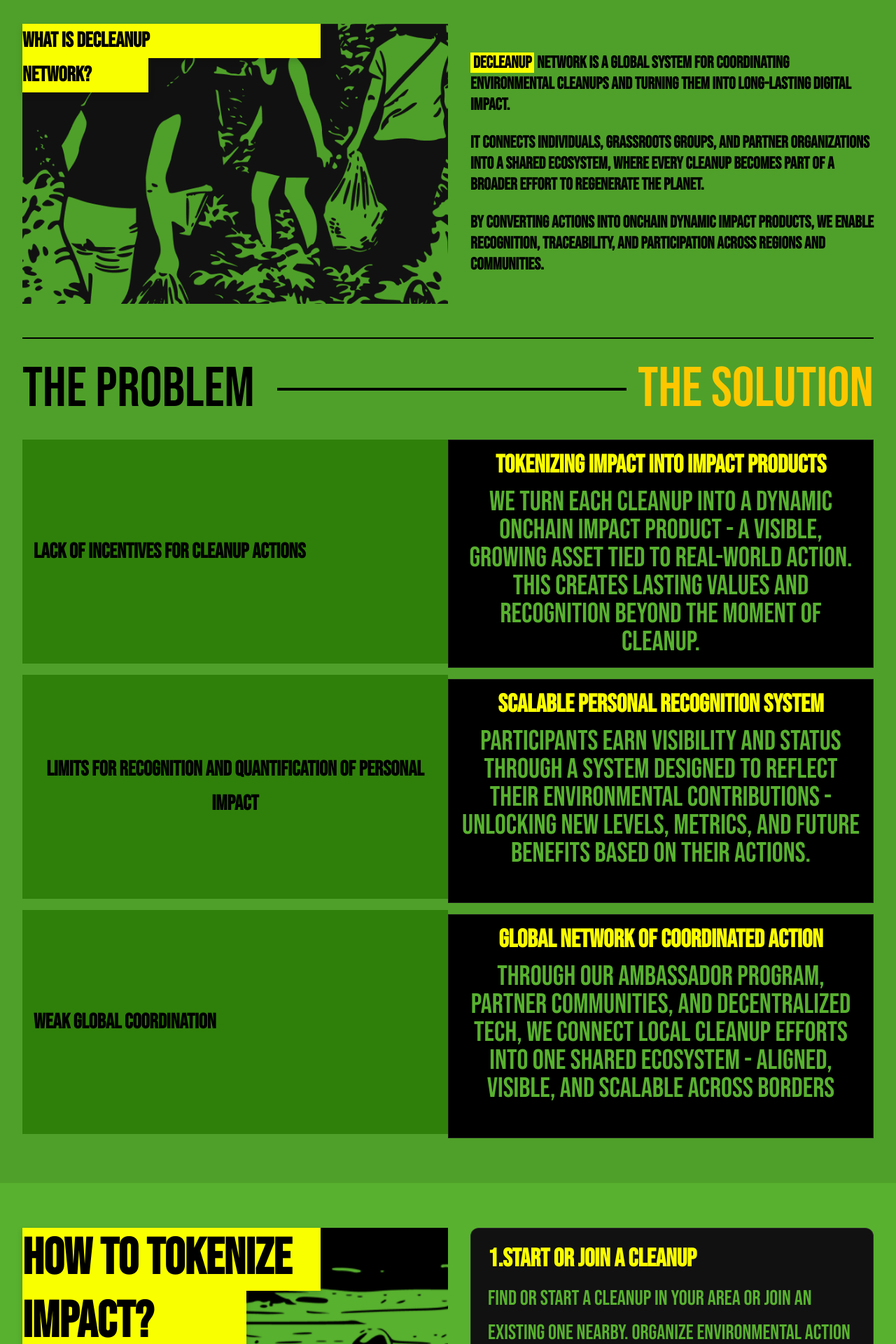
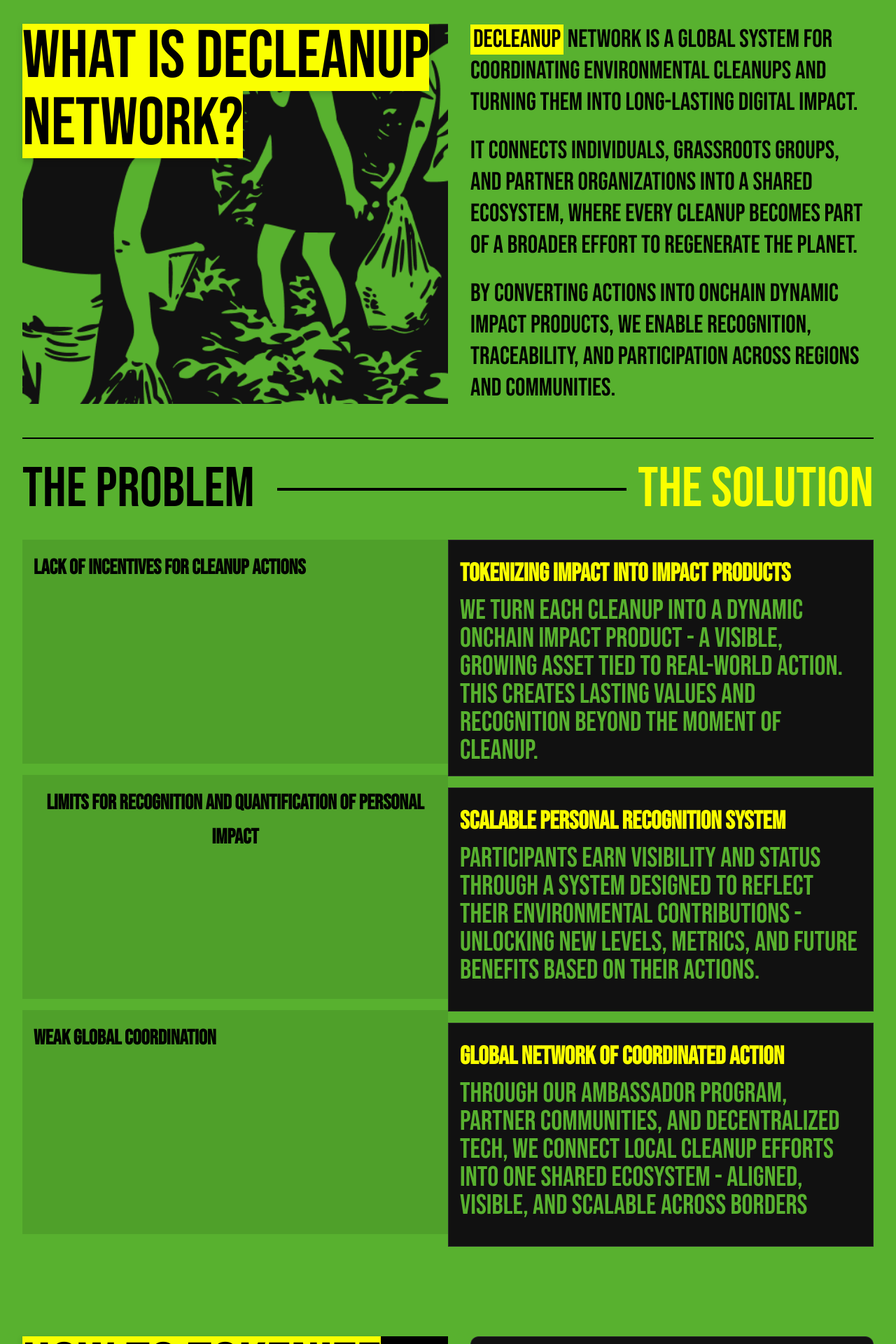
Before and after one commit to DeCleanup-Network/landing-page, a Next.js app: page / in a window 1280 px wide. Shown: the part 880-2800 px from the top of the page at 70% size. Built offline with nearby package versions, Linux system fonts and the light colour scheme.

Commit message:
fix: fix the border, background color and button for the how to tokonize section

```diff
--- a/components/HeroSection/Hero.tsx
+++ b/components/HeroSection/Hero.tsx
@@ -23,7 +23,7 @@
         </div>
         <Divider className="mt-16"/>
         <div className="sm:px-5 px-2 mb-4  w-full">
-        <Button>GET STARTED</Button>
+        <Button className="hover:bg-black/80">GET STARTED</Button>
         </div>
         <Divider/>
     </div>
--- a/components/HowToTokonizeImpact/TokenizeImpactSection.tsx
+++ b/components/HowToTokonizeImpact/TokenizeImpactSection.tsx
@@ -34,7 +34,7 @@
   ];
 
   return (
-    <div className="h-screen ">
+    <div className="h-screen">
       <div className="mx-auto px-4 sm:px-6 lg:px-8 py-8 lg:py-16">
         {/* Hero Section */}
         <div className="text-center flex flex-col md:flex-row lg:text-left">
@@ -47,11 +47,15 @@
                 backgroundImage: "url('/image1.png')",
               }}
             ></div>
+             <div className="absolute top-0 flex flex-col left-0 text-2xl sm:text-2xl lg:text-5xl xl:text-3xl font-black text-black uppercase leading-relaxed drop-shadow-lg">
+              <div className="inline-block bg-[#FAFF00] text-8xl font-medium">
+               How to Tokenize
+              </div>
+              <div className="inline-block  bg-[#FAFF00] text-8xl font-medium">
+               Impact?
+              </div>
+            </div>
 
-            <div className="absolute top-0 w-[70%] left-0  text-4xl sm:text-5xl lg:text-6xl xl:text-7xl font-black text-black uppercase mb-8 lg:mb-12 leading-tight drop-shadow-lg">
-              <div className="bg-[#FAFF00]">How to Tokenize</div>
-              <div className="bg-[#FAFF00] w-80 mt">Impact?</div>
-            </div>
           </div>
 
           {/* Right Content - Steps */}
@@ -65,7 +69,7 @@
                   <div className="text-[#FAFF00] text-base lg:text-4xl font-bold mb-2 ">
                     {step.number}
                   </div>
-                  <div className="text-[#FAFF00] text-base lg:text-4xl font-bold uppercase mb-2 lg:mb-3 ">
+                  <div className="text-[#FAFF00] text-base lg:text-4xl fonbg-[#111111]t-bold uppercase mb-2 lg:mb-3 ">
                     {step.title}
                   </div>
                 </div>
--- a/components/ui/Button.tsx
+++ b/components/ui/Button.tsx
@@ -8,7 +8,7 @@
 const Button: React.FC<ButtonProps> = ({ children, className = '', ...props }) => {
   return (
     <button
-      className={`w-full bg-black text-secondary cursor-pointer  hover:bg-[#FAFF00] hover:text-black transition-all duration-300 sm:px-6 xl:py-2 py-5 leading-[1] text-[#FAFF00] text-[30px] xl:text-[80px] font-bebas ${className}`}
+      className={`w-full bg-black text-secondary cursor-pointer transition-all duration-300 sm:px-6 xl:py-2 py-5 leading-[1] text-[#FAFF00] text-[30px] xl:text-[80px] font-bebas ${className}`}
       {...props}
     >
       {children}
--- a/components/whatis-decleanup/index.tsx
+++ b/components/whatis-decleanup/index.tsx
@@ -1,4 +1,4 @@
-import React from 'react';
+import React from "react";
 
 interface ProblemSectionProps {
   hideHeader?: boolean;
@@ -14,7 +14,7 @@
     },
     {
       title: "WEAK GLOBAL COORDINATION",
-    }
+    },
   ];
 
   return (
@@ -29,8 +29,14 @@
 
       <div className="space-y-4">
         {problems.map((problem, index) => (
-          <div key={index} className="bg-[#2f800a] p-4 min-h-[120px] md:min-h-[200px] lg:min-h-[280px] xl:min-h-[320px] flex items-center">
-            <h3 className="text-lg md:text-xl lg:text-3xl font-bold text-black leading-relaxed" style={{ fontFamily: "Bebas Neue, sans-serif" }}>
+          <div
+            key={index}
+            className=" p-4 min-h-[120px] md:min-h-[200px] lg:min-h-[280px] leading-6 xl:min-h-[320px] flex bg-[#4FA02A]"
+          >
+            <h3
+              className="text-lg md:text-xl lg:text-3xl font-bold text-black leading-relaxed"
+              style={{ fontFamily: "Bebas Neue, sans-serif" }}
+            >
               {problem.title}
             </h3>
           </div>
@@ -67,17 +73,25 @@
     <div>
       {!hideHeader && (
         <div className="mb-6">
-          <h2 className="text-3xl md:text-4xl font-black text-[#fbff00]">THE SOLUTION</h2>
+          <h2 className="text-3xl md:text-4xl font-black ">THE SOLUTION</h2>
         </div>
       )}
 
       <div className="space-y-4">
         {solutions.map((solution, index) => (
-          <div key={index} className="bg-black p-4 backdrop-blur-sm border border-white/10 min-h-[120px] md:min-h-[200px] lg:min-h-[280px] xl:min-h-[320px]">
-            <h3 className="text-[#FAFF00] text-lg md:text-2xl lg:text-4xl font-bold uppercase mb-2 lg:mb-3" style={{ fontFamily: "Bebas Neue, sans-serif" }}>
+          <div
+            key={index}
+            className="bg-[#111111] p-4 flex items-start flex-col  backdrop-blur-sm border border-white/10 min-h-[120px] md:min-h-[200px] lg:min-h-[280px] xl:min-h-[320px]"
+          >
+            <h3
+              className="text-[#FAFF00] text-lg md:text-2xl lg:text-4xl font-bold uppercase mb-2 lg:mb-3 my-3"
+              style={{ fontFamily: "Bebas Neue, sans-serif" }}
+            >
               {solution.title}
             </h3>
-            <p className="text-[#58B12F] text-sm md:text-lg lg:text-2xl font-bold leading-relaxed">{solution.description}</p>
+            <p className="text-[#58B12F] text-sm md:text-lg  text-start lg:text-2xl font-bold leading-relaxed">
+              {solution.description}
+            </p>
           </div>
         ))}
       </div>
@@ -87,7 +101,7 @@
 
 export default function WhatIsDeCleanupNetwork() {
   return (
-    <div className="min-h-screen bg-[#4FA02A]">
+    <div className="min-h-screen">
       <div className="mx-auto px-4 sm:px-6 lg:px-8 py-8 lg:py-16">
         {/* Horizontal Line Separator */}
         <div className="w-full h-0.5 bg-black mb-8 lg:mb-12"></div>
@@ -102,33 +116,40 @@
                 backgroundImage: "url('/image2.png')",
               }}
             ></div>
-            <div className="absolute top-0 w-[70%] left-0 text-2xl sm:text-2xl lg:text-5xl xl:text-3xl font-black text-black uppercase leading-relaxed drop-shadow-lg">
-              <div className="bg-[#FAFF00]">What is DeCleanup</div>
-              <div className="bg-[#FAFF00] w-45 mt">Network?</div>
+            <div className="absolute top-0 left-0 text-2xl sm:text-2xl lg:text-5xl xl:text-3xl font-black text-black uppercase leading-relaxed drop-shadow-lg">
+              <div className="inline-block bg-[#FAFF00] text-8xl font-medium">
+                What is DeCleanup
+              </div>
+              <div className="inline-block bg-[#FAFF00] text-8xl font-medium">
+                Network?
+              </div>
             </div>
           </div>
 
           {/* Right: Description */}
-          <div className="md:w-[50%] pl-0 md:pl-4 lg:pl-8 mt-4 md:mt-0 flex flex-col justify-center min-h-[300px] md:min-h-[400px]">
+          <div className="md:w-[50%] pl-0 md:pl-4 lg:pl-8 mt-4 md:mt-0 flex flex-col">
             <div className="space-y-4 md:space-y-6">
               <div className="font-black">
-                <div className="text-[#000000] text-base md:text-lg lg:text-xl xl:text-2xl leading-tight font-black">
-                 <span className="bg-[#FAFF00] px-1">DECLEANUP</span> NETWORK IS A GLOBAL SYSTEM FOR COORDINATING ENVIRONMENTAL CLEANUPS AND TURNING THEM INTO
-                  LONG-LASTING DIGITAL IMPACT.
+                <div className="text-[#000000] text-base md:text-3xl  lg:text-3xl xl:text-4xl leading-tight font-light">
+                  <span className="bg-[#FAFF00] px-1">DECLEANUP</span> NETWORK
+                  IS A GLOBAL SYSTEM FOR COORDINATING ENVIRONMENTAL CLEANUPS AND
+                  TURNING THEM INTO LONG-LASTING DIGITAL IMPACT.
                 </div>
               </div>
 
               <div className="font-black">
-                <div className="text-[#000000] text-base md:text-lg lg:text-xl xl:text-2xl leading-tight font-black">
-                  IT CONNECTS INDIVIDUALS, GRASSROOTS GROUPS, AND PARTNER ORGANIZATIONS INTO A SHARED ECOSYSTEM, WHERE EVERY
-                  CLEANUP BECOMES PART OF A BROADER EFFORT TO REGENERATE THE PLANET.
+                <div className="text-[#000000] text-base  md:text-lg lg:text-xl xl:text-4xl leading-tight font-normal">
+                  IT CONNECTS INDIVIDUALS, GRASSROOTS GROUPS, AND PARTNER
+                  ORGANIZATIONS INTO A SHARED ECOSYSTEM, WHERE EVERY CLEANUP
+                  BECOMES PART OF A BROADER EFFORT TO REGENERATE THE PLANET.
                 </div>
               </div>
 
               <div className="font-black">
-                <div className="text-[#000000] text-base md:text-lg lg:text-xl xl:text-2xl leading-tight font-black">
-                  BY CONVERTING ACTIONS INTO ONCHAIN DYNAMIC IMPACT PRODUCTS, WE ENABLE RECOGNITION, TRACEABILITY, AND
-                  PARTICIPATION ACROSS REGIONS AND COMMUNITIES.
+                <div className="text-[#000000] text-base md:text-lg lg:text-xl xl:text-4xl leading-tight font-light">
+                  BY CONVERTING ACTIONS INTO ONCHAIN DYNAMIC IMPACT PRODUCTS, WE
+                  ENABLE RECOGNITION, TRACEABILITY, AND PARTICIPATION ACROSS
+                  REGIONS AND COMMUNITIES.
                 </div>
               </div>
             </div>
@@ -145,7 +166,7 @@
               THE PROBLEM
             </h2>
             <div className="flex-grow h-1 bg-black mx-4"></div>
-            <h2 className="text-4xl lg:text-6xl xl:text-7xl font-bold text-yellow-400 whitespace-nowrap">
+            <h2 className="text-4xl lg:text-6xl xl:text-7xl font-bold text-[#FAFF00] whitespace-nowrap">
               THE SOLUTION
             </h2>
           </div>
```
